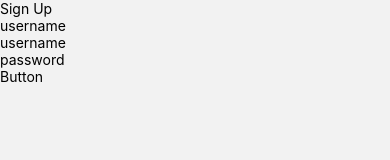
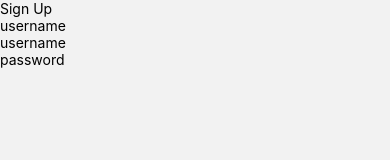
Before and after one commit to SemenovDeveloper/Prayer, a React Native app: screen /Auth in a window 390 px wide. Shown: the top 160 px of the page. Built offline with nearby package versions, Linux system fonts and the light colour scheme.

Commit message:
ui components

```diff
--- a/src/components/ui/button/button.tsx
+++ b/src/components/ui/button/button.tsx
@@ -1,12 +1,17 @@
-import { StyleSheet, Text, View } from 'react-native'
-import React from 'react'
+import {StyleSheet, Text, TouchableHighlight, View} from 'react-native';
+import React from 'react';
 
-export const Button = () => {
-  return (
-    <View>
-      <Text>Button</Text>
-    </View>
-  )
+interface IButton {
+  onPress: () => void;
+  title: string;
 }
 
-const styles = StyleSheet.create({})
+export const Button: React.FC<IButton> = ({onPress, title}) => {
+  return (
+    <TouchableHighlight onPress={onPress}>
+      <Text>{title}</Text>
+    </TouchableHighlight>
+  );
+};
+
+const styles = StyleSheet.create({});
--- a/src/components/ui/input/input.tsx
+++ b/src/components/ui/input/input.tsx
@@ -7,6 +7,7 @@ interface IInput {
   value: string;
   onChange: (value: string) => void;
   error: FieldError | undefined;
+  isSequre?: boolean
 }
 
 export const Input: React.FC<IInput> = ({
@@ -14,6 +15,7 @@ export const Input: React.FC<IInput> = ({
   onChange,
   value,
   error,
+  isSequre
 }) => {
   return (
     <View>
@@ -21,6 +23,8 @@ export const Input: React.FC<IInput> = ({
         placeholder={placeholder}
         onChangeText={onChange}
         value={value}
+        secureTextEntry={isSequre}
+        autoCapitalize="none"
       />
       <View>{error && <Text>{error.message}</Text>}</View>
     </View>
```
